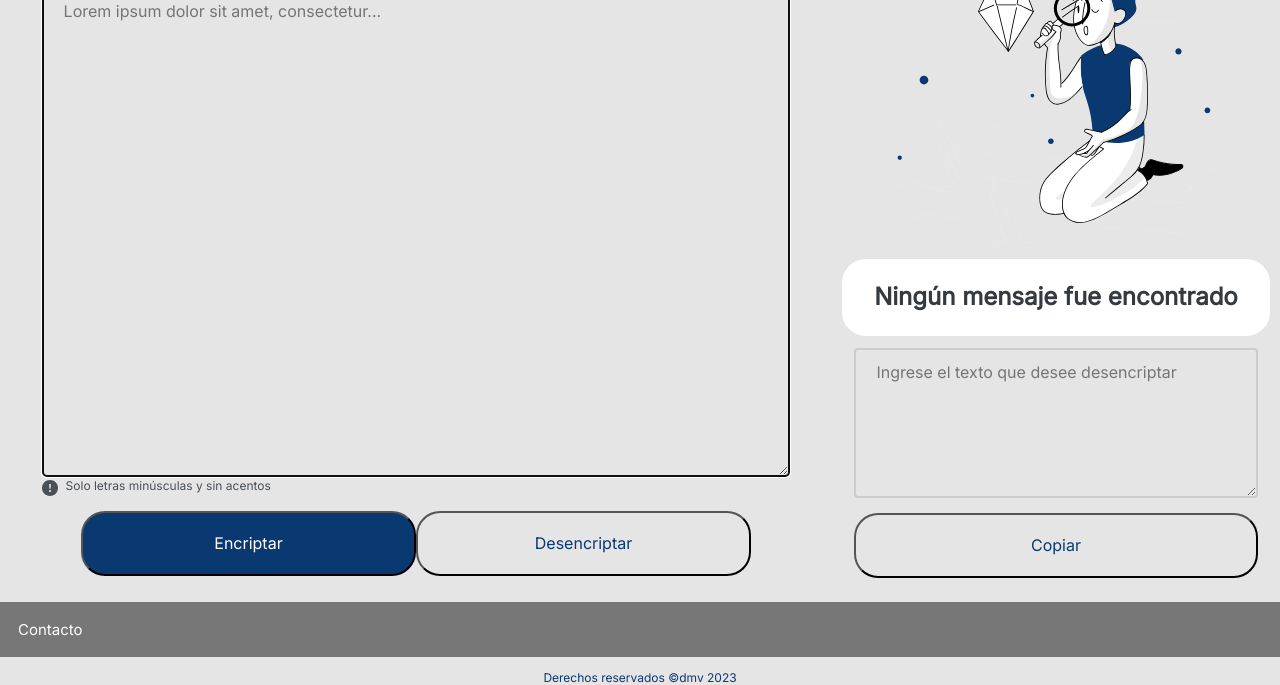
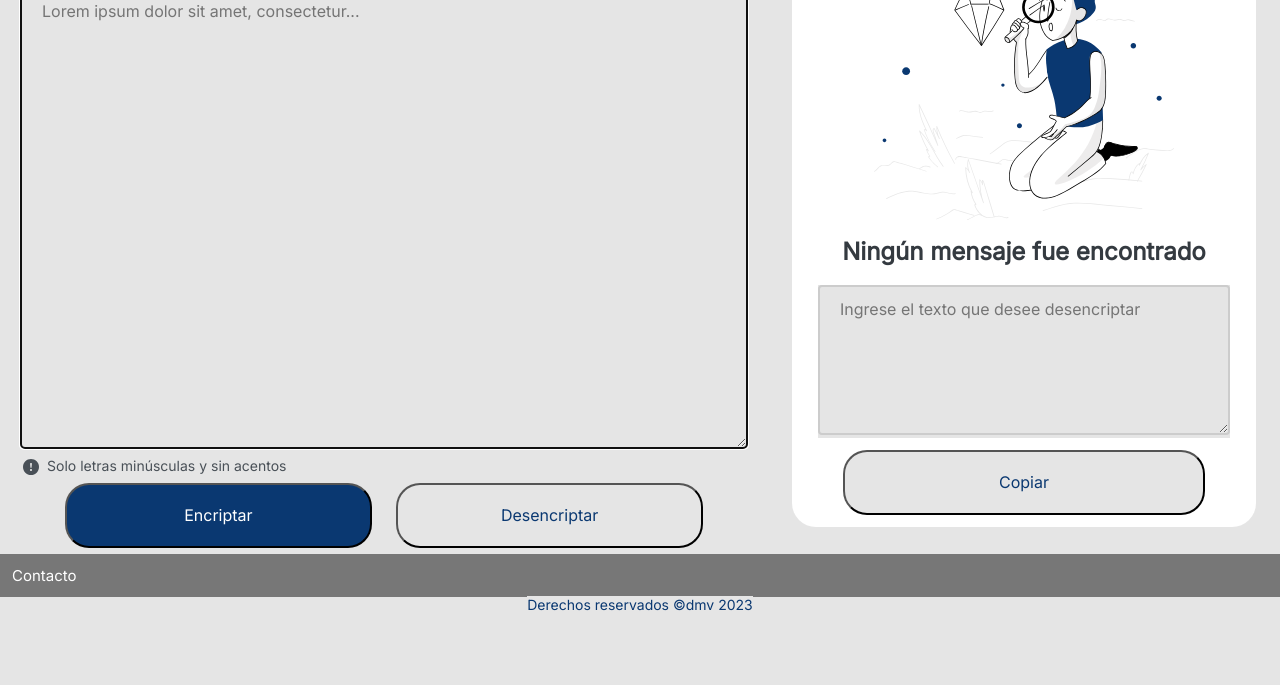
Before and after one commit to dmvizcaino/challenge, a plain HTML site: page index.html in a window 1280 px wide. Shown: the part 156-841 px from the top of the page. After the commit the page ends 800 px from the top, so only its background shows below. Drawn offline with Linux system fonts and the light colour scheme.

Commit message:
Add files via upload

```diff
--- /dev/null
+++ b/css/index.css
@@ -0,0 +1,48 @@
+* {
+  box-sizing: border-box;
+  font-family: "Inter";
+  color: #0a3871;
+  background: #E5E5E5;
+}
+
+body {
+  margin: 0;
+}
+
+.columna {             /* Estilos para todas las columnas */
+  float: left;
+}
+
+main {      /* Columna principal */
+  width: 100%;
+}
+
+aside {        /* Columna lateral */
+  width: 100%;
+}
+
+.fila:after {          /* Limpia los flotantes después de las columnas */
+  content: "";
+  display: block;
+  clear: both;
+}
+
+
+/* Responsivo - hace que las columnas se coloquen una al lado de la otra */
+@media screen and (min-width: 550px) {
+  main {
+    width: 50%;
+  }
+  aside {
+    width: 50%;
+  }
+}
+/*Responsivo - hace que las columnas se apilen */
+@media screen and (min-width: 900px) {
+  main {
+    width: 60%;
+  }
+  aside {
+    width: 40%;
+  }
+}
--- /dev/null
+++ b/css/pie.css
@@ -0,0 +1,32 @@
+/* datos de contacto colapsables */
+.colapsable {
+  background-color: #777;
+  color: white;
+  cursor: pointer;
+  padding: 12px;
+  width: 100%;
+  border: none;
+  text-align: left;
+  outline: none;
+  font-size: 15px;
+  margin-top: 6px;
+}
+.activo, .colapsable:hover {
+  background: #0A3871;
+  color: white;
+}
+.contenido {
+  background: #E5E5E5;
+  display: none;
+}
+.contenedor {
+  display: inline-flex;
+}
+.dato { font-size: 14px; padding: 10px 0; }
+a { margin:6px 0 0 40px;}
+a:hover { opacity: 50%; background: white; padding: 5px; }
+
+#derechos {
+  width: 100%;
+  text-align: center;
+}
--- /dev/null
+++ b/css/secc.css
@@ -0,0 +1,163 @@
+small {
+  font-family: "Inter";
+  font-size: 14px; }
+p {
+  font-size: 32px;
+  font-family: "Inter";
+  margin: 6px 24px;
+}
+
+.logoAlura { padding: 24px; }
+
+#instrucciones {
+ width: 94%;
+ display: flex;
+ margin: 0 auto;
+ padding-top: 8px;
+}
+#instr {
+ color: #495057;
+ margin-left: 8px;
+}
+
+.texto {
+ display: block;
+ margin-left: 20px;
+ width: calc(100% - 40px);
+}
+#txtEncrp {
+ width: 100%;
+ height: 150px;
+ padding: 12px 20px;
+ box-sizing: border-box;
+ border: 2px solid #ccc;
+ border-radius: 4px;
+ background-color: none;
+ font-size: 16px;
+ resize: vertical;
+}
+
+.botones {
+ display: flex;
+ flex-direction: column;
+ align-items: center;
+ justify-content: center;
+}
+.btn {
+ width: 80%;
+ height: 65px;
+ margin: 6px 12px 0 12px;
+ border-radius: 24px;
+ font-style: normal;
+ font-weight: 400;
+ font-size: 16px;
+ line-height: 19px;
+ text-align: center;
+}
+#encrp {
+ background: #0A3871;
+ color: white;
+}
+#encrp:hover {
+ background: #2762a9;
+ color: #b7d0ef;
+}
+
+#txtDcrp {
+  width: 100%;
+  height: 150px;
+  padding: 12px 20px;
+  box-sizing: border-box;
+  border: 2px solid #ccc;
+  border-radius: 4px;
+  background-color: none;
+  font-size: 16px;
+  resize: vertical;
+ }
+
+.btnCopiar{
+  width: 100%;
+  background: white;
+}
+.btnCp {
+  display: block;
+  margin: 12px auto 6px auto;
+  width: 80%;
+  height: 65px;
+  border-radius: 24px;
+  font-style: normal;
+  font-weight: 400;
+  font-size: 16px;
+  line-height: 19px;
+  text-align: center;
+}
+.gris:hover {
+ background: #91959a;
+ color: #f1f4f7;
+}
+
+#contMuneco {
+  background-color: none;
+}
+#muneco {
+ display: none;
+}
+
+#msj {
+ font-weight: 700;
+ font-size: 24px;
+ line-height: 120%;
+ text-align: center;
+ color: #343A40;
+ background: white;
+ padding: 12px;
+ border-radius: 12px;
+}
+
+/* Responsivo, alinea los botones */
+@media screen and (min-width: 550px) {
+  #txtEncrp {
+    height: 462px;
+  }
+
+  #contMuneco {
+    margin: 0 24px;
+    border-radius: 24px;
+    background: white;
+    padding: 6px;
+  }
+
+  #txtDcrp {
+    height: 420px;
+  }
+
+  .botones{
+    flex-direction: row;
+  }
+  .btn {
+    width: 40%;
+  }
+}
+
+/* Responsivo - muestra el muñeco*/
+@media screen and (min-width: 900px) {
+  #txtEncrp {
+    height: 462px;
+  }
+
+  #muneco{
+    display:block;
+    background-color: white;
+    margin: auto;
+    width: 300px;
+}
+#txtDcrp {
+  height: 150px;
+}
+  .botones{
+    flex-direction: row;
+  }
+  .btn {
+    width: 40%;
+  }
+}
--- a/index.html
+++ b/index.html
@@ -2,59 +2,71 @@
 <html lang="es">
 
   <head>
-    <meta charset="UTF-8">
+    <title>Reto Alura - Encriptador</title>
+    <meta charset="utf-8">
     <meta name="description" content="reto, challenge, encriptador, Grupo 4">
-    <meta name="keywords" content="Alura latam, alura, ALURA, oracle, ORACLE, Oracle, ONE, Next, Education">
-    <meta name="viewport" content="width=device-width, initial-scale=1">
+    <meta name="keywords" content="Alura latam, alura, ALURA, oracle, ORACLE, Oracle, Next, Education, ONE">
+    <meta name="viewport" content="width=device-width, initial-scale=1.0">
     <link href='https://fonts.googleapis.com/css?family=Inter' rel='stylesheet'>
-    <title>Reto Alura - Encriptador</title>
+    <link rel="shortcut icon" type="image/x-icon" href="img/logoAlura.svg" />
     <link rel="stylesheet" href="css/reset.css">
-    <link rel="stylesheet" href="css/encript.css">
+    <link rel="stylesheet" href="css/index.css">
+    <link rel="stylesheet" href="css/secc.css">
+    <link rel="stylesheet" href="css/pie.css">
     <script src="js/encriptCtrl.js"></script>
     <script src="js/encriptCls.js"></script>
   </head>
 
   <body>
 
-    <header id="cabecera">
-      <figure class="logoAlura"><img src="img/logo.svg" alt="Alura latam ONE"></figure>
+    <header>
+      <figure class="logoAlura"><img src="img/logoAlura.svg" alt="Alura latam ONE"></figure>
     </header>
 
-    <form id="frm">
+    <div class="fila">
+
+      <main class="columna">
         <section id="encripZone">
           <p>Ingrese el texto aquí</p>
           <div class="texto">
             <textarea id="txtEncrp" autofocus placeholder="Lorem ipsum dolor sit amet, consectetur..."></textarea><br>
           </div>
           <div id="instrucciones">
-          <figure class="excl"><img src="img/instrucciones.svg" alt="Exclamación"></figure>
+            <figure class="excl"><img src="img/exclm.svg" alt="Exclamación"></figure>
             <small id="instr">Solo letras minúsculas y sin acentos</small>
           </div>
           <div class="botones">
-          <input type="button" id="encrp" value="Encriptar">
-          <input type="button" class="btnGris" id="dcrp" value="Desencriptar"><br>
+            <input type="button" class="btn" id="encrp" value="Encriptar">
+            <input type="button" class="btn gris" id="dcrp" value="Desencriptar"><br>
           </div>
         </section>
-      <section id="decripZone">
-        <div id="contMuñeco"><figure class="muñeco"><img src="img/Muñeco.svg" alt="¿Que encripto?"></figure></div>
+      </main>
+
+      <aside class="columna">
+          <div id="contMuneco">
+            <img id="muneco" src="img/muneco.svg" alt="¿Que encripto?">
             <p id="msj">Ningún mensaje fue encontrado</p>
             <div class="texto">
-          <textarea id="txtDcrp" placeholder="Ingrese el texto que desee desencriptar"></textarea><br>
+              <textarea id="txtDcrp" placeholder="Ingrese el texto que desee desencriptar"></textarea>
             </div>
-        <div class="botones">
-          <input type="button" class="btnGris" id="copiar" value="Copiar"><br>
+              <input type="button" class="btnCp gris" id="copiar" value="Copiar">
           </div>
-      </section>
-    </form>
+      </aside>
+
+    </div>      <!-- fin div fila-->
 
     <footer id="pie">
       <section id="seccion">
+        <div>
           <button type="button" class="colapsable" id="oculto">Contacto</button>
           <div class="contenido" id="cont">
-          <p class="dato">David Morales Vizcaíno</p>
-          <p class="dato">e-mail: d.m.vizcaino@hotmail.com</p>
-          <p class="dato">LinkedIn:</p>
-          <p class="dato">Tweeter:</p>
+            <div class="contenedor">
+              <p class="dato">Autor: David Morales Vizcaíno</p>
+              <a href="mailto:d.m.vizcaino@hotmail.com"><img src="img/mailBlack.svg" width="32" height="32" alt="correo"></a>
+              <a href="https://www.linkedin.com/in/dm-vizcaino-5334729a/"><img src="img/linkedin.svg"width="32" height="32" alt="correo"></a>
+              <a href="https://twitter.com/dmv00781987"><img src="img/twitter.svg" width="32" height="32" alt="correo"></a>
+            </div>
+          </div>
         </div>
       </section>
       <div id="derechos">
@@ -63,5 +75,4 @@
     </footer>
 
   </body>
-
 </html>
```
Also changed, not shown: img/exclm.svg (added), img/linkedin.svg (added), img/logoAlura.svg (added), img/mailBlack.svg (added), img/menu.svg (added), img/muneco.svg (added), img/twitter.svg (added), js/encriptCls.js (line endings or trailing spaces), js/encriptCtrl.js (line endings or trailing spaces). Lines whose indentation alone changed are shown as unchanged.
